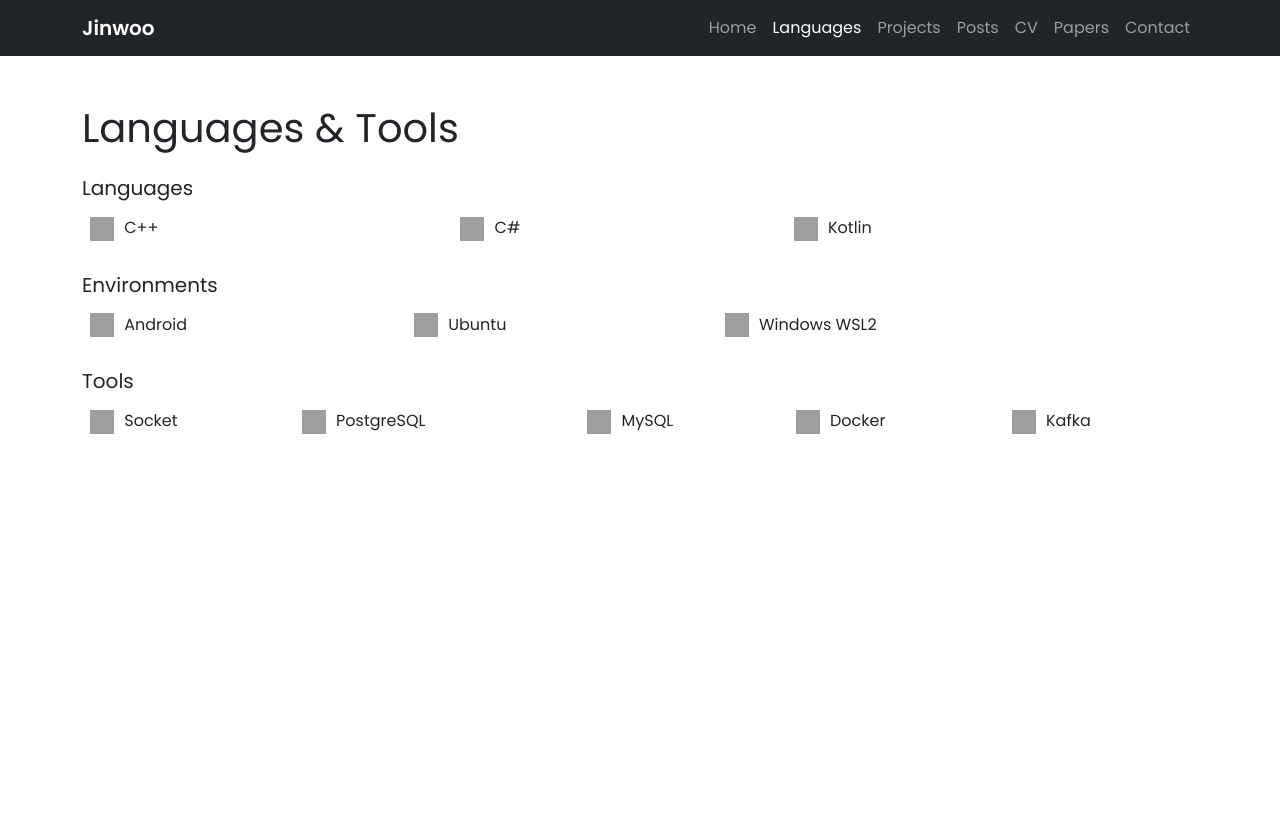
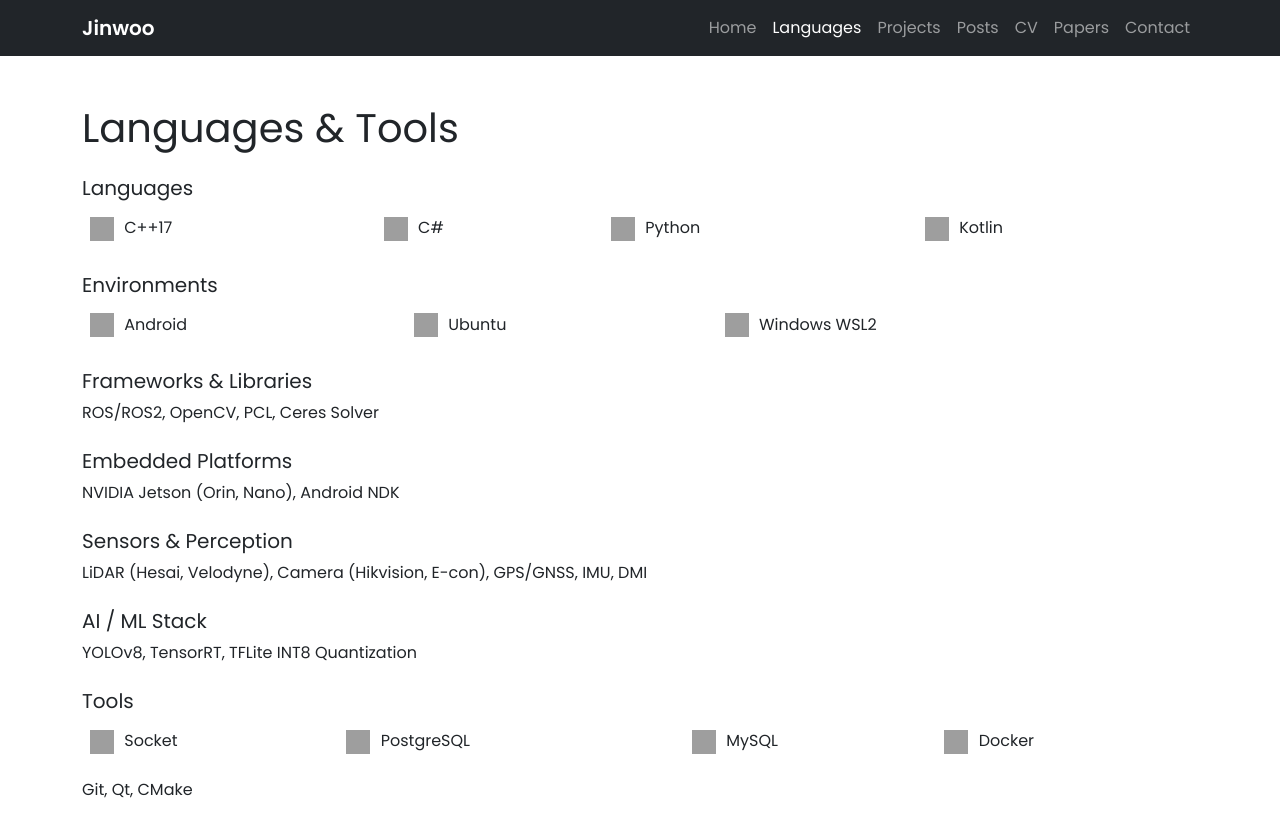
Before and after one commit to jinwoo-Sync/jinwoo-Sync.github.io, a Jekyll site: the page built from languages.html, in a window 1280 px wide. Shown: the top 837 px of the page. Built offline with Jekyll 4.4.1, drawn with Linux system fonts in a browser that asks for light colours; grey boxes are pictures that could not be loaded.

Commit message:
보유 기술 스택 업데이트

```diff
--- a/languages.html
+++ b/languages.html
@@ -8,8 +8,9 @@
   <h2 class="h5 mt-4">Languages</h2>
   <table class="table table-borderless align-middle">
     <tr>
-      <td><img class="lang-icon" src="https://raw.githubusercontent.com/devicons/devicon/master/icons/cplusplus/cplusplus-original.svg" alt="C++"> C++</td>
+      <td><img class="lang-icon" src="https://raw.githubusercontent.com/devicons/devicon/master/icons/cplusplus/cplusplus-original.svg" alt="C++17"> C++17</td>
       <td><img class="lang-icon" src="https://raw.githubusercontent.com/devicons/devicon/master/icons/csharp/csharp-original.svg" alt="C#"> C#</td>
+      <td><img class="lang-icon" src="https://raw.githubusercontent.com/devicons/devicon/master/icons/python/python-original.svg" alt="Python"> Python</td>
       <td><img class="lang-icon" src="https://raw.githubusercontent.com/devicons/devicon/master/icons/kotlin/kotlin-original.svg" alt="Kotlin"> Kotlin</td>
     </tr>
   </table>
@@ -23,6 +24,18 @@
     </tr>
   </table>
 
+  <h2 class="h5 mt-4">Frameworks &amp; Libraries</h2>
+  <p>ROS/ROS2, OpenCV, PCL, Ceres Solver</p>
+
+  <h2 class="h5 mt-4">Embedded Platforms</h2>
+  <p>NVIDIA Jetson (Orin, Nano), Android NDK</p>
+
+  <h2 class="h5 mt-4">Sensors &amp; Perception</h2>
+  <p>LiDAR (Hesai, Velodyne), Camera (Hikvision, E-con), GPS/GNSS, IMU, DMI</p>
+
+  <h2 class="h5 mt-4">AI / ML Stack</h2>
+  <p>YOLOv8, TensorRT, TFLite INT8 Quantization</p>
+
   <h2 class="h5 mt-4">Tools</h2>
   <table class="table table-borderless align-middle">
     <tr>
@@ -30,7 +43,7 @@
       <td><img class="lang-icon" src="https://raw.githubusercontent.com/devicons/devicon/master/icons/postgresql/postgresql-original.svg" alt="PostgreSQL"> PostgreSQL</td>
       <td><img class="lang-icon" src="https://raw.githubusercontent.com/devicons/devicon/master/icons/mysql/mysql-original.svg" alt="MySQL"> MySQL</td>
       <td><img class="lang-icon" src="https://raw.githubusercontent.com/devicons/devicon/master/icons/docker/docker-original.svg" alt="Docker"> Docker</td>
-      <td><img class="lang-icon" src="https://raw.githubusercontent.com/devicons/devicon/master/icons/apachekafka/apachekafka-original.svg" alt="Kafka"> Kafka</td>
     </tr>
   </table>
+  <p>Git, Qt, CMake</p>
 </div>
```
Also changed, not shown: cv.html (+8 -5 lines).
